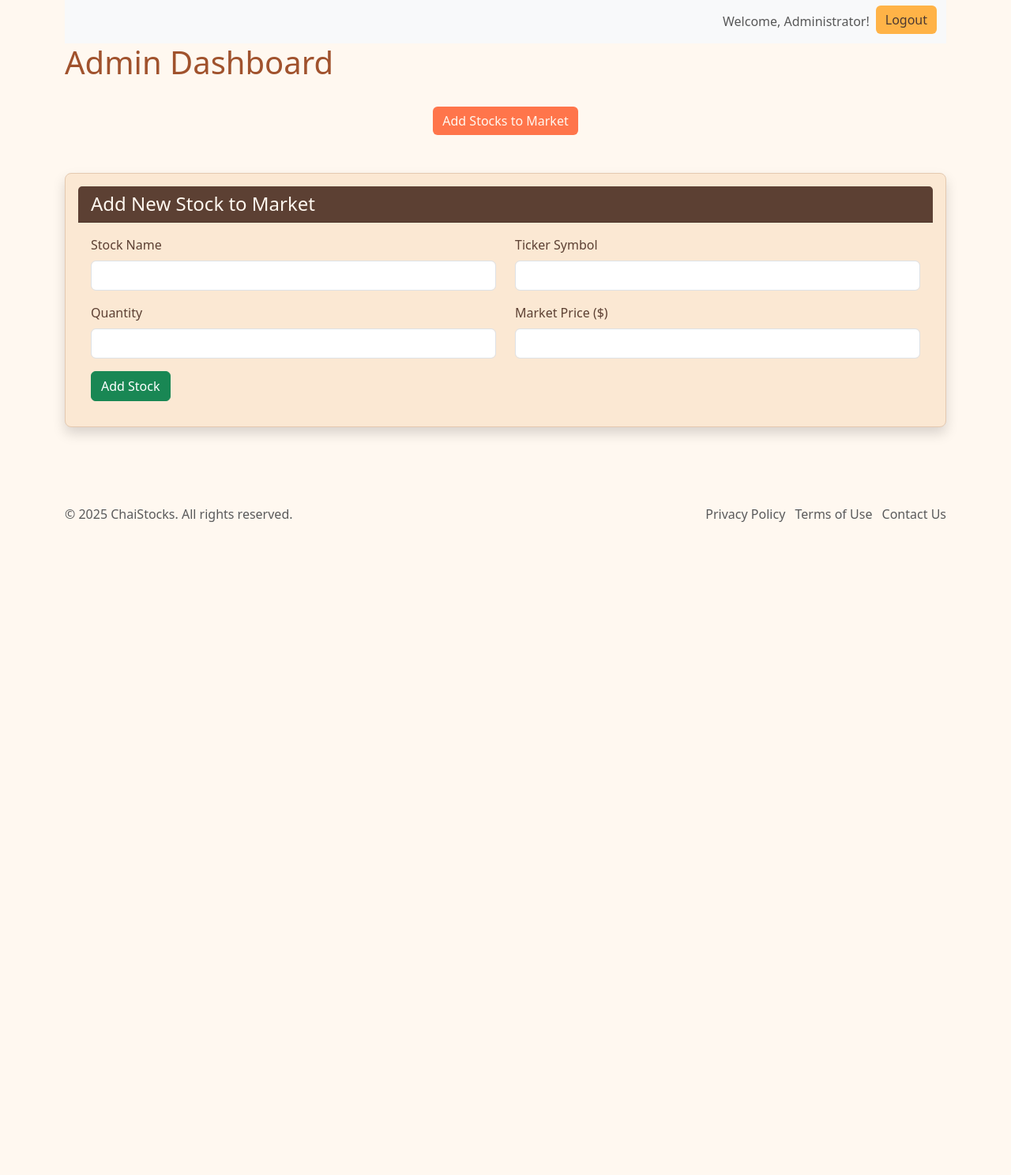
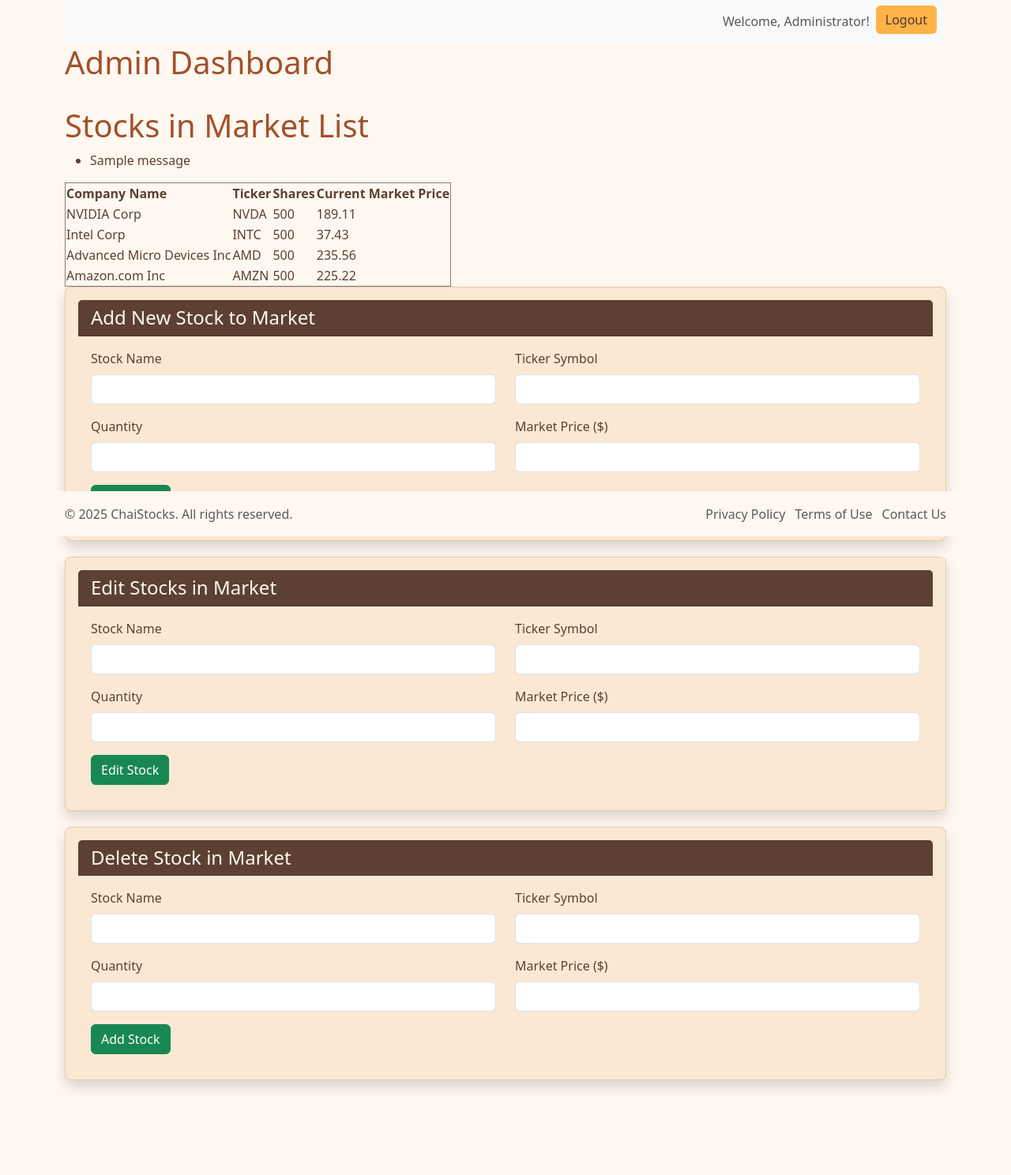
Before and after one commit to JelleJello/401-Project-Repo, a Flask app: page /admin-dashboard in a window 1280 px wide. Shown: the part 121-1609 px from the top of the page at 79% size. Before the commit the page ends 782 px from the top, so only its background shows below. Run offline with Flask 3, Linux system fonts and the light colour scheme; a user stored in the database is signed in; tables that the repository leaves empty hold one stand-in row (values such as "Sample post"); one stand-in notice (Sample message) is shown; some libraries are stand-ins or nearby versions.

Commit message:
update to admin dashboard and functions in app.py
made add, edit, and delete functions in app.py and created a table in admin dash html that shows stocks in market. also added the add, edit, and delete forms in admin dash html.

```diff
--- a/app.py
+++ b/app.py
@@ -264,11 +264,11 @@ def change_role(user_id):
 
 # Admin only role
 @app.route('/admin-dashboard')
-@login_required
-@admin_required
+# @login_required
+# @admin_required
 def admin_dashboard():
-    users = User.query.all()  # Get all users for admin to manage
-    return render_template('admin_dashboard.html', users=users)
+    stocks = StockInventory.query.all()  # Get all stocks for admin to manage
+    return render_template('admin_dashboard.html', stocks=stocks)
 
 @app.route("/portfolio")
 @login_required
@@ -384,50 +384,83 @@ def sellingstocks():
 # }
 
 # ADMIN FUNCTIONS
-@app.route("/createstocks", methods=['GET', 'POST'])
+@app.route("/create-stocks", methods=["GET", "POST"])
 @login_required
 @admin_required
 def add_stocks():
     if request.method == 'POST':
-            stockName = request.form['stockName']
-            ticker = request.form['ticker']
-            quantity = int(request.form['quantity'])
-            price = float(request.form['price'])
+        stockname = request.form['stockName']
+        ticker = request.form['ticker']
+        quantity = request.form['quantity']
+        marketprice = request.form['price']
 
-            new_stock = StockInventory(
-                stockName=stockName,
-                ticker=ticker,
-                quantity=quantity,
-                currentMarketPrice=price
-            )
+        if not stockname or not ticker or not quantity or not marketprice:
+            flash('Make sure all parameters are met', 'error')
+            return redirect(url_for('admin_dashboard'))
+
+        try:
+            new_stock = StockInventory(stockName=stockname, ticker=ticker, quantity=quantity, currentMarketPrice=marketprice)
             db.session.add(new_stock)
             db.session.commit()
+            flash('Book added successfully!', 'success')
+            return redirect(url_for('admin_dashboard'))
+        except Exception as e:
+            flash(f'Error in adding the book: {str(e)}', 'error')
+            return redirect(url_for('admin_dashboard'))
 
-            flash("Stock added to the Market.", "success")
-            return redirect(url_for('admin_dashboard'))
     return render_template('admin_dashboard.html')
 
-@app.route('/editstocks/<int:item_id>', methods=['GET', 'POST'])
+@app.route("/update-stock/<int:id>", methods=["GET", "POST"])
 @login_required
 @admin_required
-def edit_item(StockInventory_id):
-    stock = StockInventory.query.get_or_404(StockInventory_id)
+def update_stock(id):
+    stock = StockInventory.query.get_or_404
+
     if request.method == 'POST':
-        stock.name = request.form['name']
-        stock.quantity = int(request.form['quantity'])
-        stock.price = float(request.form['price'])
-        db.session.commit()
-        return redirect(url_for('admin_dashboard'))
-    return render_template('edit_item.html', stock=stock)
+        stockname = request.form['stockName']
+        ticker = request.form['ticker']
+        quantity = request.form['quantity']
+        marketprice = request.form['price']
 
-@app.route('/deletestocks/<int:item_id>', methods=['POST'])
+        if not stockname or not ticker or not quantity or not marketprice:
+            flash('Make sure all parameters are met', 'error')
+            return redirect(url_for('admin_dashboard', id=id))
+
+        try:
+            stock.stockName = stockname
+            stock.ticker = ticker
+            stock.quantity = quantity
+            stock.currentMarketPrice = marketprice
+            db.session.commit()
+            flash('Stock updated successfully!', 'success')
+            return redirect(url_for('admin_dashboard'))
+        except Exception as e:
+            flash(f'Error updating the stock: {str(e)}', 'error')
+            return redirect(url_for('update_stock', id=id))
+
+    return render_template("admin_dashboard.html", stock=stock)
+
+
+@app.route("/delete-stock/<int:id>")
 @login_required
 @admin_required
-def delete_item(StockInventory_id):
-    item = StockInventory.query.get_or_404(StockInventory_id)
-    db.session.delete(item)
-    db.session.commit()
-    return redirect(url_for('admin_dashboard'))
+def delete_stock(id):
+    stock = StockInventory.query.get_or_404(id)
+    try:
+        db.session.delete(stock)
+        db.session.commit()
+        flash('Stock deleted successfully!', 'success')
+    except Exception as e:
+        flash(f'Error with deleting stock: {str(e)}', 'error')
+    return redirect(url_for('get_stocks'))
+
+
+@app.route("/liststocks", methods=["GET"])
+@login_required
+@admin_required
+def get_stocks():
+    stocks = StockInventory.query.all()
+    return render_template("admin_dashboard.html", stocks=stocks)
 
 @admin_required
 def change_stock_market_hours(current_user, exchange: str, open_time: datetime.time, close_time: datetime.time):
--- a/templates/admin_dashboard.html
+++ b/templates/admin_dashboard.html
@@ -17,7 +17,9 @@
             <a class="btn btn-warning" href="{{ url_for('logout') }}">Logout</a>
           </li>
           {% else %}
-          <li><h1>You are not logged in.</h1></li>
+          <li>
+            <h1>You are not logged in.</h1>
+          </li>
           {% endif %}
         </ul>
       </div>
@@ -28,10 +30,26 @@
     <h1>Admin Dashboard</h1>
   </div>
 
-    <!-- Admin Actions -->
-    <div class="mb-5 text-center">
-        <a href="{{ url_for('add_stocks') }}" class="btn btn-danger">Add Stocks to Market</a>
-    </div>
+  <!-- List of all the stocks in market -->
+    <body>
+      <h1>Stocks in Market List</h1> {% with messages = get_flashed_messages() %} {% if messages %} <ul> {% for message in
+        messages %} <li>{{ message }}</li> {% endfor %} </ul> {% endif %} {% endwith %} <table border="1">
+        <thead>
+          <tr>
+            <th>Company Name</th>
+            <th>Ticker</th>
+            <th>Shares</th>
+            <th>Current Market Price</th>
+          </tr>
+        </thead>
+        <tbody> {% for stock in stocks %} <tr>
+            <td>{{ stock.stockName }}</td>
+            <td>{{ stock.ticker }}</td>
+            <td>{{ stock.quantity }}</td>
+            <td>{{ stock.currentMarketPrice }}</td>
+          </tr> {% endfor %} </tbody>
+      </table>
+    </body>
 
   <!-- Add Stock Form -->
   <div class="card shadow">
@@ -39,7 +57,69 @@
       <h4 class="mb-0">Add New Stock to Market</h4>
     </div>
     <div class="card-body">
-            <form method="POST" action="{{ url_for('add_stocks') }}">
+      <form method="POST">
+        <div class="row mb-3">
+          <div class="col-md-6">
+            <label for="stockName" class="form-label">Stock Name</label>
+            <input type="text" class="form-control" id="stockName" name="stockName" required>
+          </div>
+          <div class="col-md-6">
+            <label for="ticker" class="form-label">Ticker Symbol</label>
+            <input type="text" class="form-control" id="ticker" name="ticker" required>
+          </div>
+        </div>
+        <div class="row mb-3">
+          <div class="col-md-6">
+            <label for="quantity" class="form-label">Quantity</label>
+            <input type="number" class="form-control" id="quantity" name="quantity" required min="1">
+          </div>
+          <div class="col-md-6">
+            <label for="price" class="form-label">Market Price ($)</label>
+            <input type="number" class="form-control" id="price" name="price" step="0.01" required min="0">
+          </div>
+        </div>
+        <button type="submit" class="btn btn-success">Add Stock</button>
+      </form>
+    </div>
+  </div>
+  <!-- Edit Stock Form -->
+  <div class="card shadow">
+    <div class="card-header">
+      <h4 class="mb-0">Edit Stocks in Market</h4>
+    </div>
+    <div class="card-body">
+      <form method="POST">
+        <div class="row mb-3">
+          <div class="col-md-6">
+            <label for="stockName" class="form-label">Stock Name</label>
+            <input type="text" class="form-control" id="stockName" name="stockName" required>
+          </div>
+          <div class="col-md-6">
+            <label for="ticker" class="form-label">Ticker Symbol</label>
+            <input type="text" class="form-control" id="ticker" name="ticker" required>
+          </div>
+        </div>
+        <div class="row mb-3">
+          <div class="col-md-6">
+            <label for="quantity" class="form-label">Quantity</label>
+            <input type="number" class="form-control" id="quantity" name="quantity" required min="1">
+          </div>
+          <div class="col-md-6">
+            <label for="price" class="form-label">Market Price ($)</label>
+            <input type="number" class="form-control" id="price" name="price" step="0.01" required min="0">
+          </div>
+        </div>
+        <button type="submit" class="btn btn-success">Edit Stock</button>
+      </form>
+    </div>
+  </div>
+  <!-- Delete Stock Form -->
+  <div class="card shadow">
+    <div class="card-header">
+      <h4 class="mb-0">Delete Stock in Market</h4>
+    </div>
+    <div class="card-body">
+      <form method="POST">
         <div class="row mb-3">
           <div class="col-md-6">
             <label for="stockName" class="form-label">Stock Name</label>
```
Also changed, not shown: templates/contact.html (deleted, +0 -34 lines). Lines whose indentation alone changed are shown as unchanged.
